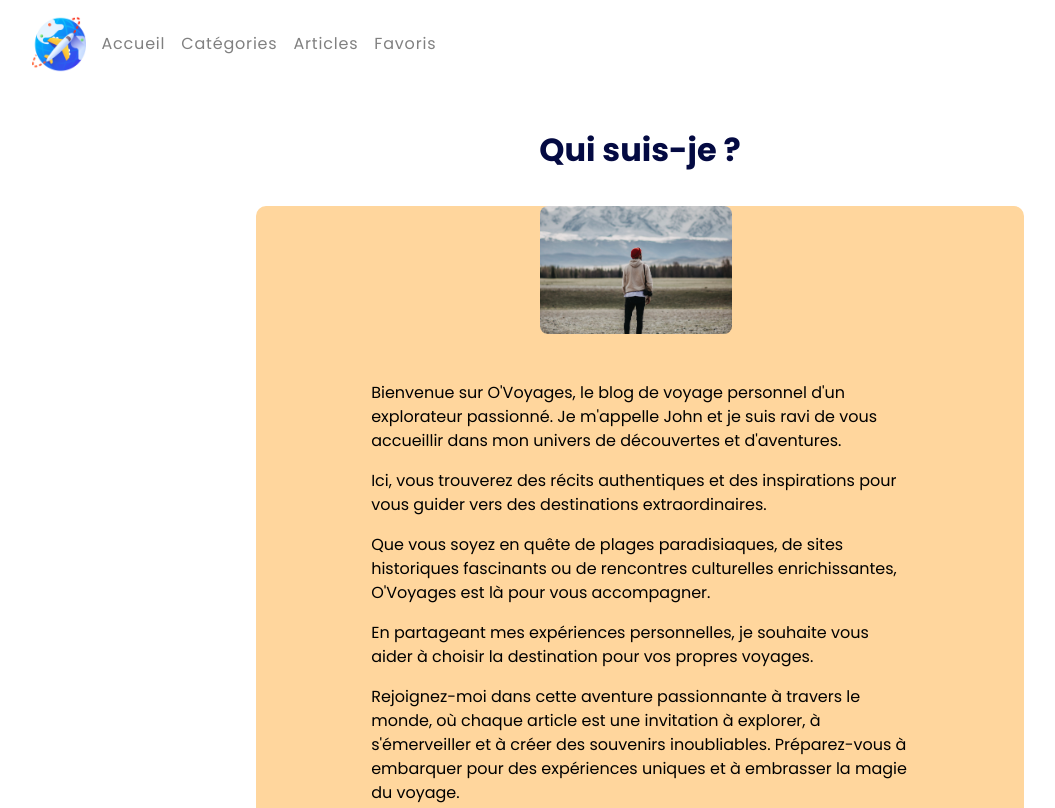
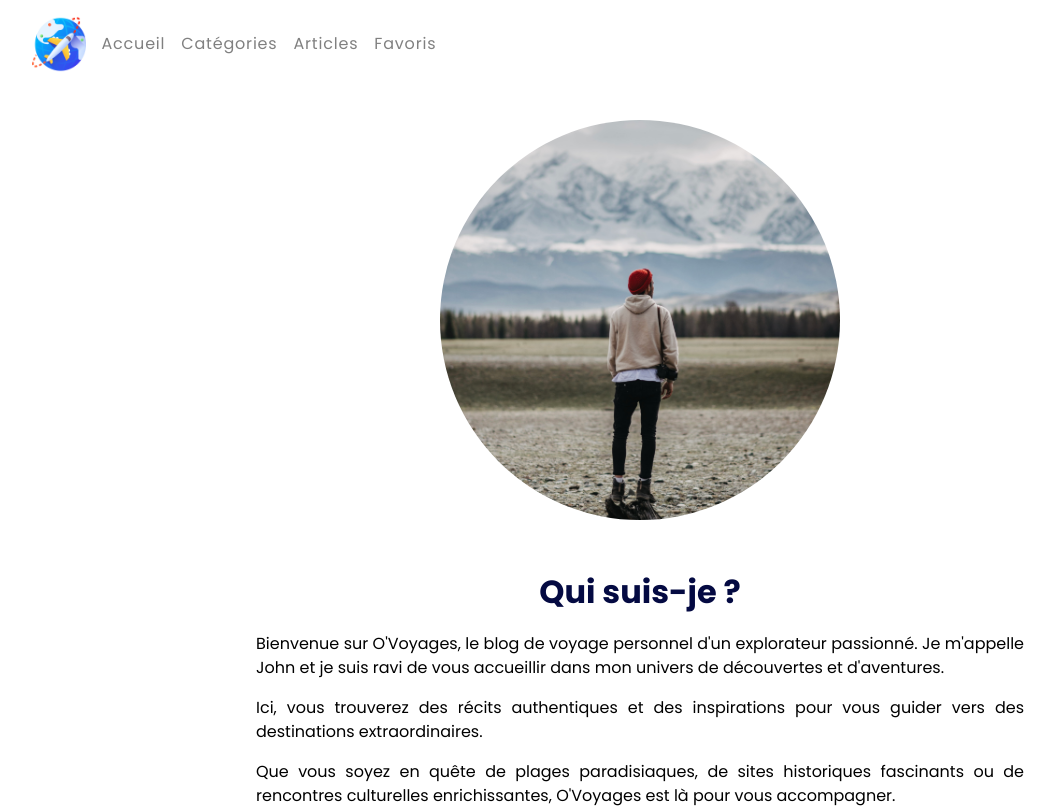
Before and after one commit to alexandre-joliet/TP-travel_blog_front, a Next.js app: page /About in a window 1280 px wide. Shown: the top 808 px of the page, without its empty margins (0-1055 px from the left). Built offline with nearby package versions, Linux system fonts and the light colour scheme.

Commit message:
:lipstick: Update style + semantic

```diff
--- a/app/About/page.js
+++ b/app/About/page.js
@@ -1,3 +1,4 @@
+/* eslint-disable @next/next/no-img-element */
 "use client";
 import React from "react";
 import Link from "next/link";
@@ -6,47 +7,42 @@ import styles from "./page.module.css";
 const about = () => {
   return (
     <>
-
-      <div className={styles.div}>
-        <main>
-          <div>
+      <main className={styles.main}>
+          <img
+            className={styles.article__image}
+            src="./images/john.jpg"
+            alt="Photo de John de dos devant un paysage de montagne"
+          ></img>
         <h1 className={styles.title}>Qui suis-je ?</h1>
-          </div>
-          <div className={styles.card}>
-            <img className={styles.img} src="./images/john.jpg" alt="photo de john"></img>
-            <div className={styles.contenent}>
-              <p className={styles.p}>
+        <article className={styles.article}>
+            <p className={styles.article__text}>
               Bienvenue sur O&apos;Voyages, le blog de voyage personnel
               d&apos;un explorateur passionné. Je m&apos;appelle John et je suis
               ravi de vous accueillir dans mon univers de découvertes et
-                d&apos;aventures.</p>
-                <p className={styles.p}>
-                Ici, vous trouverez des récits authentiques et
-                des inspirations pour vous guider vers des destinations
-                extraordinaires.</p>
-                <p className={styles.p}>
-                 Que vous soyez en quête de plages
-                paradisiaques, de sites historiques fascinants ou de rencontres
-                culturelles enrichissantes, O&apos;Voyages est là pour vous
-                accompagner. </p>
-                <p className={styles.p}>
-                En partageant mes expériences personnelles, je
-                souhaite vous aider à choisir la destination pour vos propres
-                voyages.</p>
-                <p className={styles.p}>
-                 Rejoignez-moi dans cette aventure passionnante à
-                travers le monde, où chaque article est une invitation à
-                explorer, à s&apos;émerveiller et à créer des souvenirs
-                inoubliables. Préparez-vous à embarquer pour des expériences
-                uniques et à embrasser la magie du voyage.</p>
-                <p className={styles.p}>
-                 Bienvenue sur O&apos;Voyages, je serais votre compagnon pour des aventures
-                inoubliables.
+              d&apos;aventures.
             </p>
-            </div>
-          </div>
+            <p className={styles.article__text}>
+              Ici, vous trouverez des récits authentiques et des inspirations
+              pour vous guider vers des destinations extraordinaires.
+            </p>
+            <p className={styles.article__text}>
+              Que vous soyez en quête de plages paradisiaques, de sites
+              historiques fascinants ou de rencontres culturelles
+              enrichissantes, O&apos;Voyages est là pour vous accompagner.
+            </p>
+            <p className={styles.article__text}>
+              En partageant mes expériences personnelles, je souhaite vous aider
+              à choisir la destination pour vos propres voyages.
+            </p>
+            <p className={styles.article__text}>
+              Rejoignez-moi dans cette aventure passionnante à travers le monde,
+              où chaque article est une invitation à explorer, à
+              s&apos;émerveiller et à créer des souvenirs inoubliables.
+              Préparez-vous à embarquer pour des expériences uniques et à
+              embrasser la magie du voyage !
+            </p>
+        </article>
       </main>
-      </div>
     </>
   );
 };
--- a/app/About/page.module.css
+++ b/app/About/page.module.css
@@ -1,41 +1,45 @@
-
-.card{
-background-color: #ffd69d;
-margin-right: 20%;
-margin-left: 20%;
-border-radius: 10px;
-
+.main {
+    display: flex;
+    flex-direction: column;
+    align-items: center;
+    width: 60%;
+    margin: 2rem auto;
 }
 
-.title{
-    display: flex;
-    justify-content: center;
-    align-items: center;
-    color: rgb(4, 10, 66);
-    margin-top: 3%;
-    margin-bottom: 2rem;
+.article__image {
+  border-radius: 50%;
+  object-fit: cover;
+  width: 25rem;
+  height: 25rem;
+  margin-bottom: 3rem;
 }
 
-.contenent{
-    display: flex;
-    flex-wrap: wrap;
-    justify-content: center;
-    align-items: center;
-    margin-left: 15%;
-    margin-right: 15%;
-    margin-top: 4%;
-    margin-bottom: 2rem;
-    padding-bottom: 2rem;
+.title {
+  color: rgb(4, 10, 66);
+  margin-bottom: 1rem;
 }
-.img{
-margin-left:37%;
-margin-top:2rem;
-    width: 12rem;
-    height:8rem;
-    object-fit: cover;
-    border-radius: 8px;
 
+.article__text {
+  margin-bottom: 1rem;
+  text-align: justify;
 }
-.p{
-    margin-top: 1rem;
+
+
+/* MEDIA QUERIES */
+
+@media all and (max-width: 768px) {
+  .main {
+    width: 80%;
+  }
+
+  .article__image {
+    width: 15rem;
+  height: 15rem;
+  }
 }
+
+@media all and (min-width: 1750px) {
+  .main {
+      width: 30%;
+  }
+}
```
Lines whose indentation alone changed are shown as unchanged.
